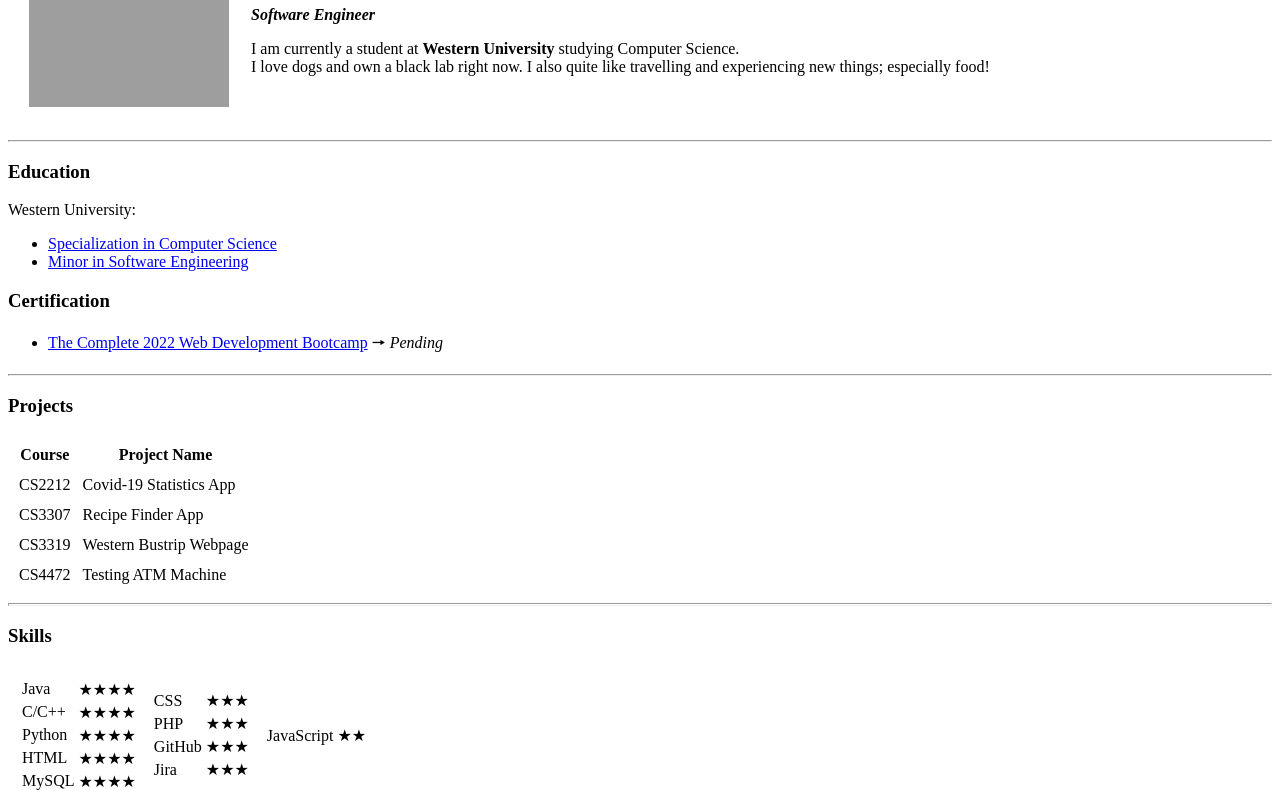
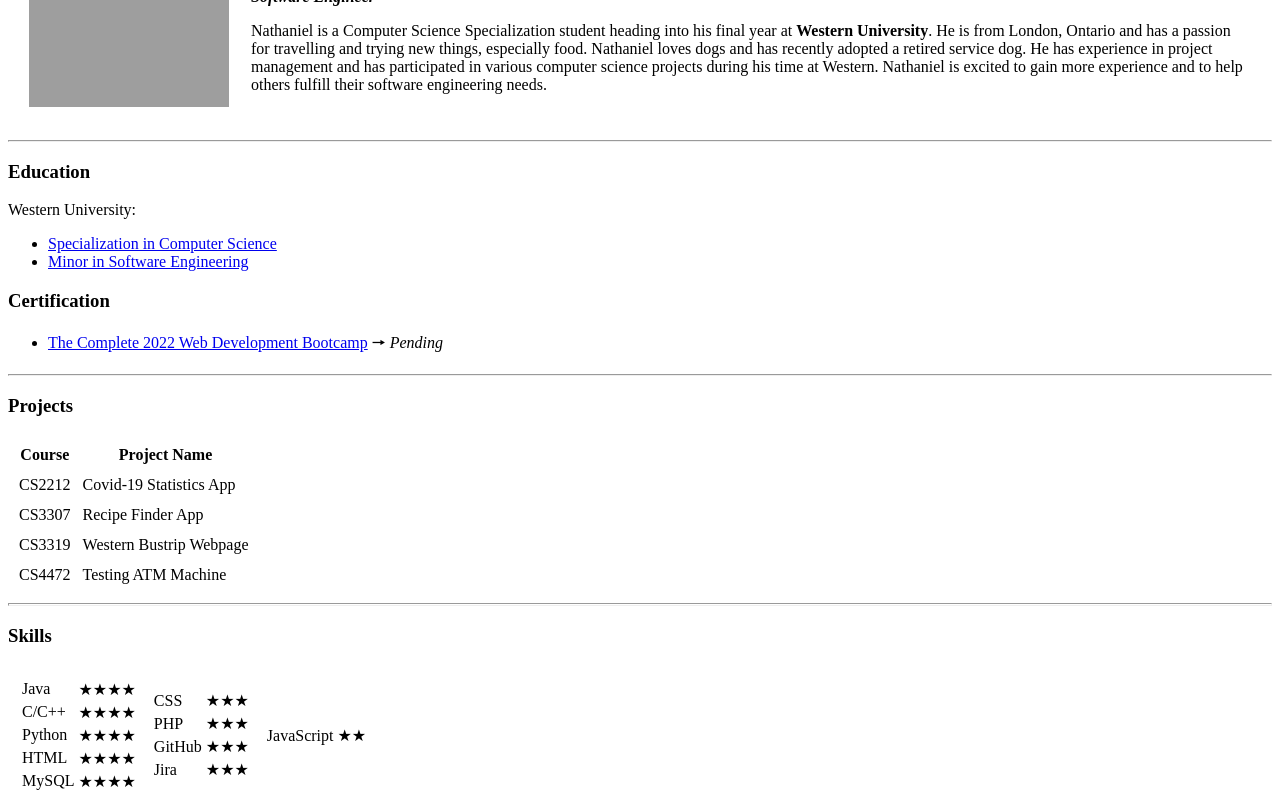
Before and after one commit to ngetty/cv, a plain HTML site: page index.html in a window 1280 px wide. Shown: the part 122-912 px from the top of the page. Drawn offline with Linux system fonts and the light colour scheme; grey boxes are pictures that could not be loaded.

Commit message:
update bio

```diff
--- a/index.html
+++ b/index.html
@@ -16,8 +16,11 @@
         <em><strong>Software Engineer</strong></em>
       </p>
       <p>
-        I am currently a student at <strong>Western University</strong> studying Computer Science. <br>
-        I love dogs and own a black lab right now. I also quite like travelling and experiencing new things; especially food!
+        Nathaniel is a Computer Science Specialization student heading into his final year at <strong>Western University</strong>.
+        He is from London, Ontario and has a passion for travelling and trying new things, especially food.
+        Nathaniel loves dogs and has recently adopted a retired service dog.
+        He has experience in project management and has participated in various computer science projects during his time at Western.
+        Nathaniel is excited to gain more experience and to help others fulfill their software engineering needs.
       </p></td>
     </tr>
   </table>
```
